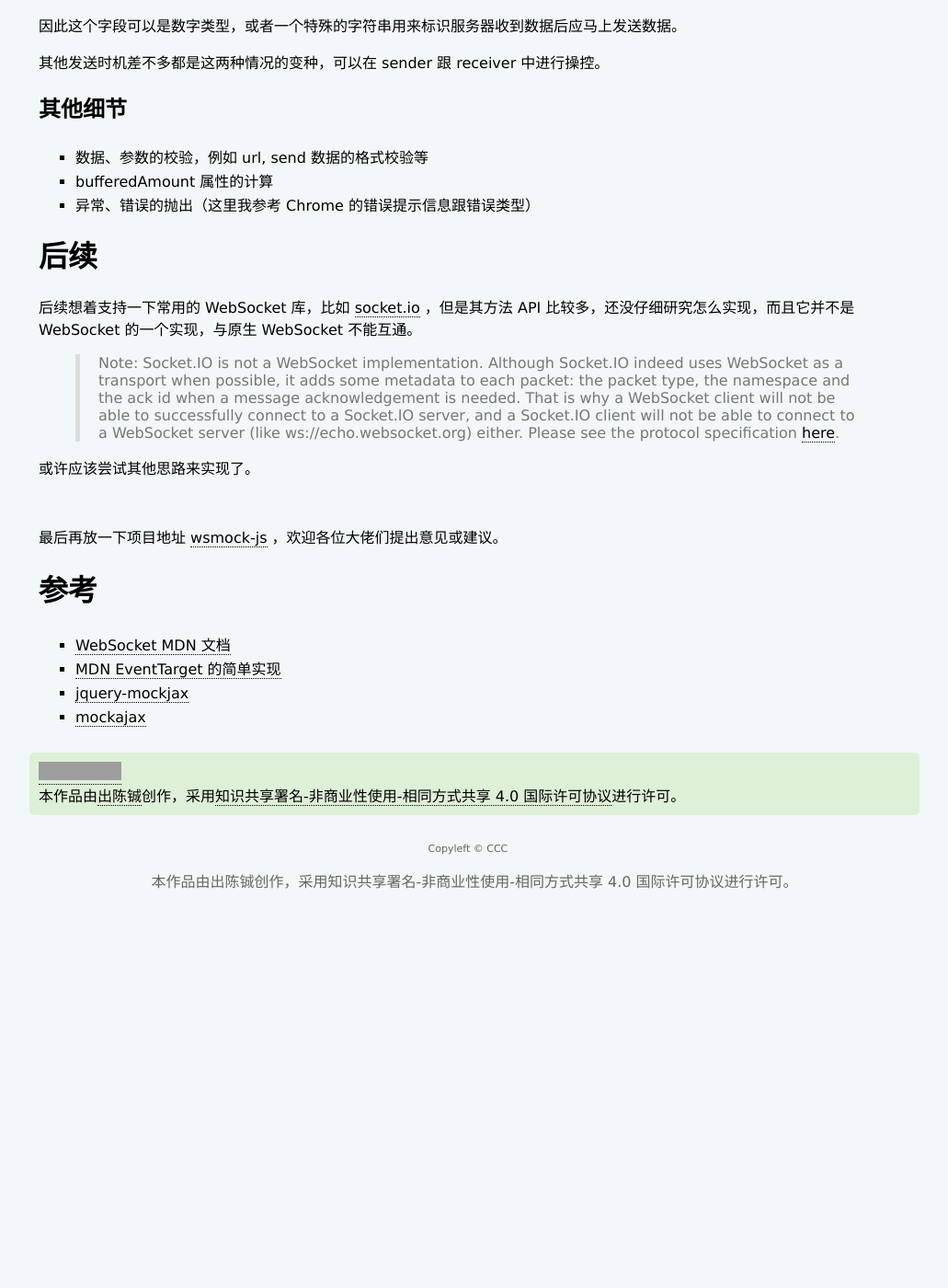
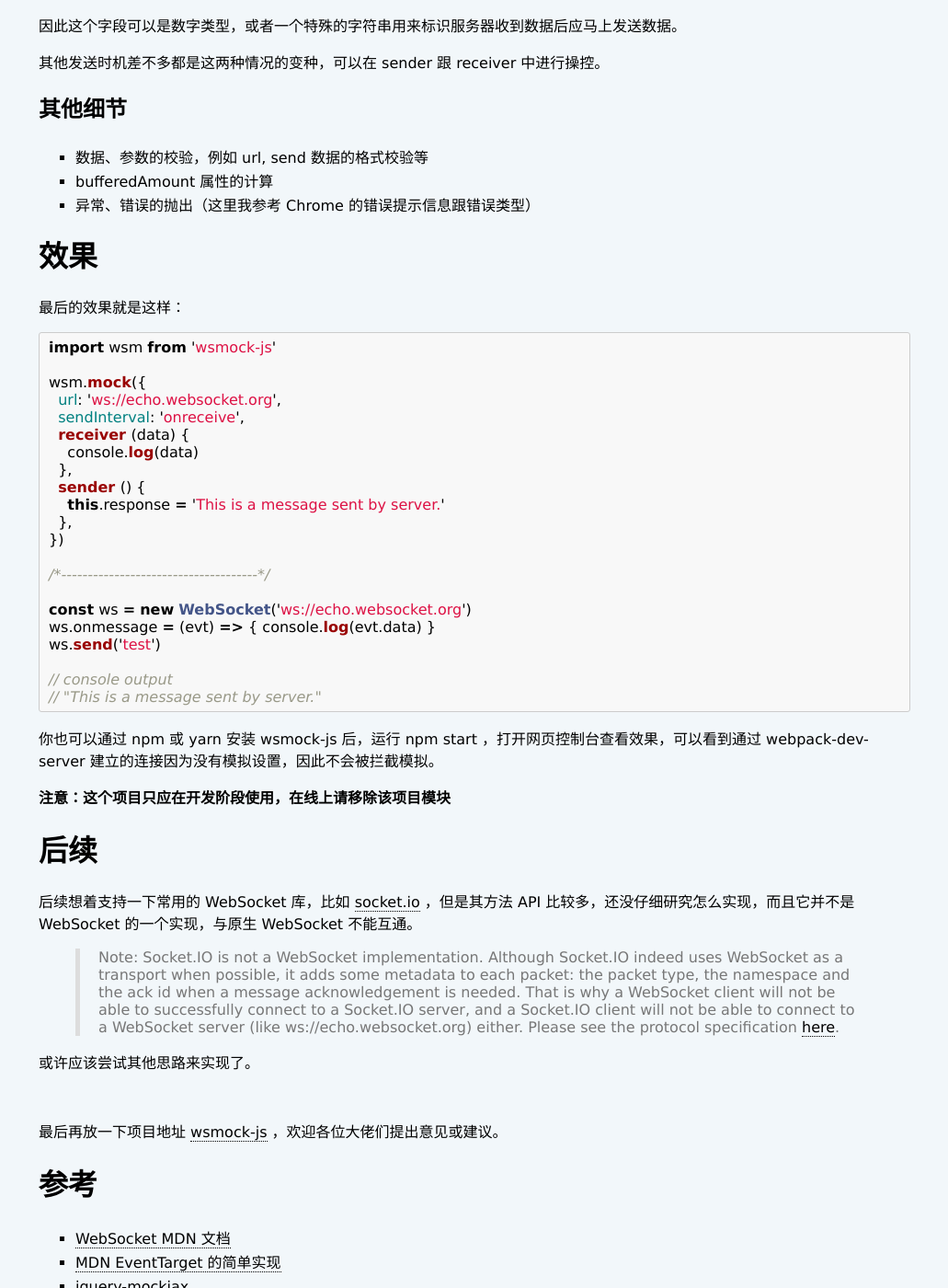
Before and after one commit to ChuChencheng/ChuChencheng.github.io, a Jekyll site: the page built from _posts/2018-05-18-在浏览器中模拟WebSocket行为.md, in a window 1280 px wide and 1400 px high, scrolled down 3432 px. Shown: the whole window at 92% size, without its empty margins (124-1155 px from the left). Built offline with Jekyll 4.4.1, drawn with Linux system fonts in a browser that asks for light colours; before the commit the page ends 4431 px from its top, so only the background shows below that; grey boxes are pictures that could not be loaded.

Commit message:
Update post.

````diff
--- a/_posts/2018-05-18-在浏览器中模拟WebSocket行为.md
+++ b/_posts/2018-05-18-在浏览器中模拟WebSocket行为.md
@@ -149,6 +149,38 @@ ws.onopen = () => { console.log('3') }
 * `bufferedAmount` 属性的计算
 * 异常、错误的抛出（这里我参考 Chrome 的错误提示信息跟错误类型）
 
+# 效果
+
+最后的效果就是这样：
+
+```javascript
+import wsm from 'wsmock-js'
+
+wsm.mock({
+  url: 'ws://echo.websocket.org',
+  sendInterval: 'onreceive',
+  receiver (data) {
+    console.log(data)
+  },
+  sender () {
+    this.response = 'This is a message sent by server.'
+  },
+})
+
+/*-------------------------------------*/
+
+const ws = new WebSocket('ws://echo.websocket.org')
+ws.onmessage = (evt) => { console.log(evt.data) }
+ws.send('test')
+
+// console output
+// "This is a message sent by server."
+```
+
+你也可以通过 `npm` 或 `yarn` 安装 `wsmock-js` 后，运行 `npm start` ，打开网页控制台查看效果，可以看到通过 `webpack-dev-server` 建立的连接因为没有模拟设置，因此不会被拦截模拟。
+
+**注意：这个项目只应在开发阶段使用，在线上请移除该项目模块**
+
 # 后续
 
 后续想着支持一下常用的 WebSocket 库，比如 [socket.io][] ，但是其方法 API 比较多，还没仔细研究怎么实现，而且它并不是 WebSocket 的一个实现，与原生 WebSocket 不能互通。
````
